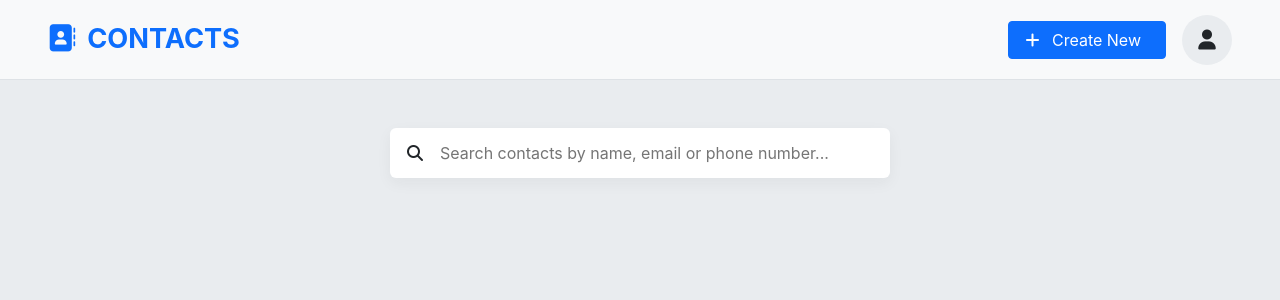
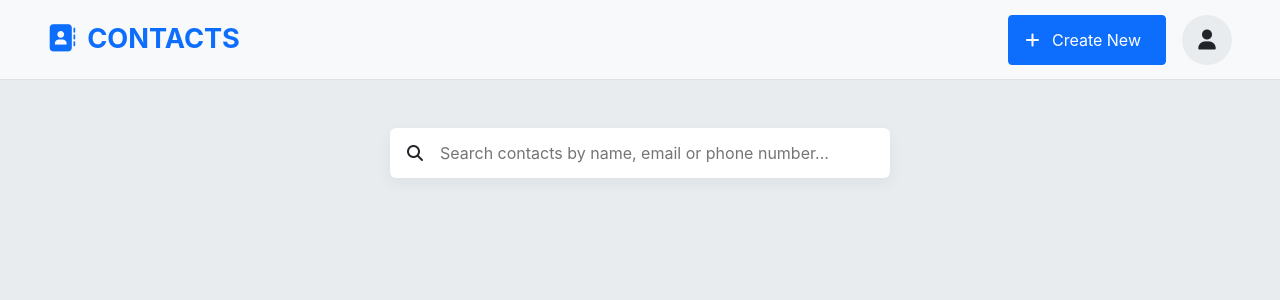
Before and after one commit to salAhamad/contact-book, a React (Create React App) app: page / in a window 1280 px wide. Shown: the top 300 px of the page. Built offline with nearby package versions, Linux system fonts and the light colour scheme.

Commit message:
final new changes

```diff
--- a/src/App.scss
+++ b/src/App.scss
@@ -449,7 +449,10 @@ header {
       }
     }
   }
-  header { height: auto; }
+  header {
+    height: auto;
+    align-items: center;
+  }
 
   .logo { font-size: calc(1.2rem + .25vw); }
   .contact_profile_overlay {
--- a/src/components/Header.js
+++ b/src/components/Header.js
@@ -8,7 +8,7 @@ const Header = ({ createNewForm }) => {
           <i className="fa-solid fa-address-book"></i> Contacts
         </div>
       </div>
-      <div className="right_block d-flex align-items-center">
+      <div className="right_block d-flex">
         <button className='btn btn-primary px-lg-3 pe-lg-4 add_new_contact_btn' onClick={createNewForm}>
           <i className="fa-solid fa-plus me-lg-2"></i> <span className='hidden-xs'>Create New</span>
         </button>
```
